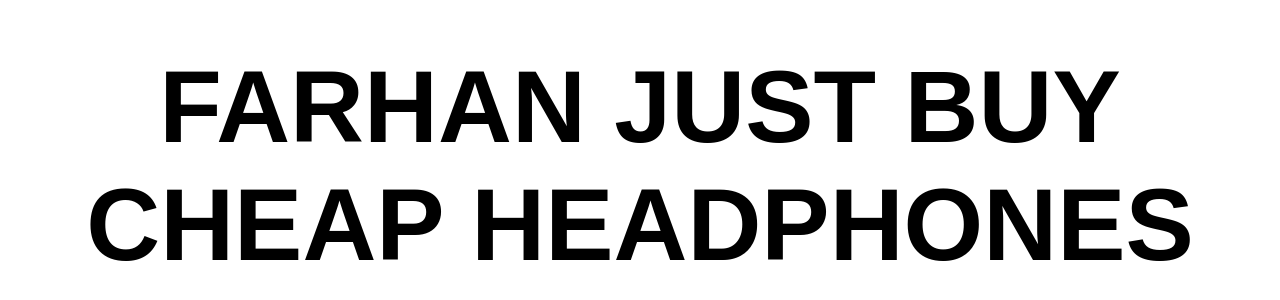
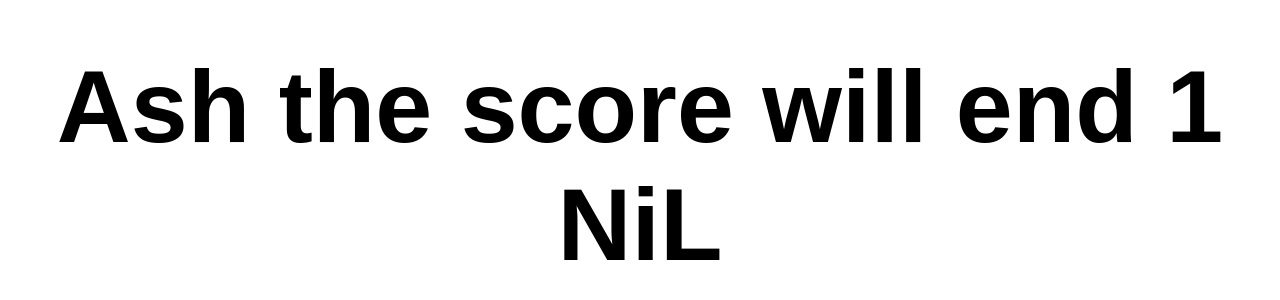
Before and after one commit to hamzah7777777/sheffieldlol, a plain HTML site: page index.html in a window 1280 px wide. Shown: the part 234-534 px from the top of the page. Drawn offline with Linux system fonts and the light colour scheme.

Commit message:
Remove map and update hero text
Co-Authored-By: Claude Sonnet 4.6 <noreply@anthropic.com>

```diff
--- a/index.html
+++ b/index.html
@@ -6,7 +6,7 @@
 <link rel="stylesheet" href="style.css">
 </head>
 <body>
-  <h1 id="message">FARHAN JUST BUY CHEAP HEADPHONES</h1>
+  <h1 id="message">Ash the score will end 1 NiL</h1>
   <script src="script.js"></script>
 </body>
 </html>
```
